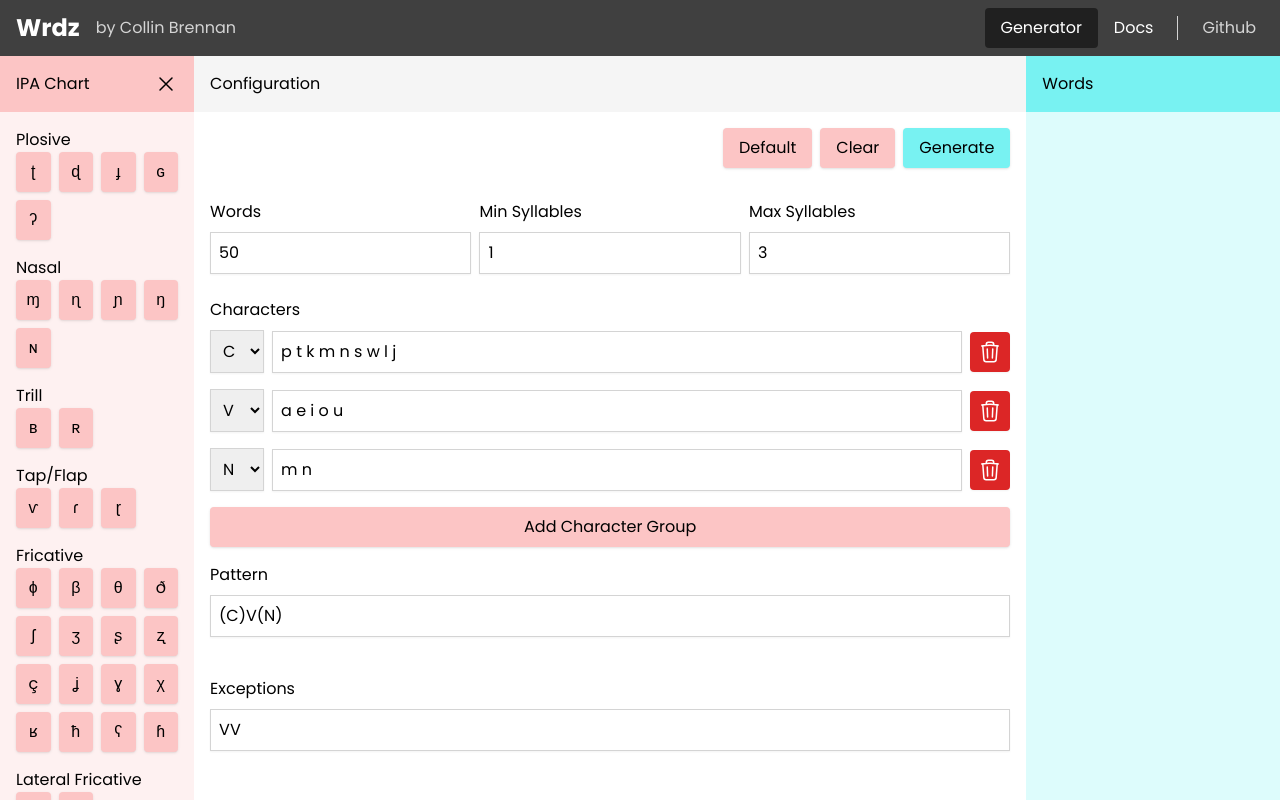
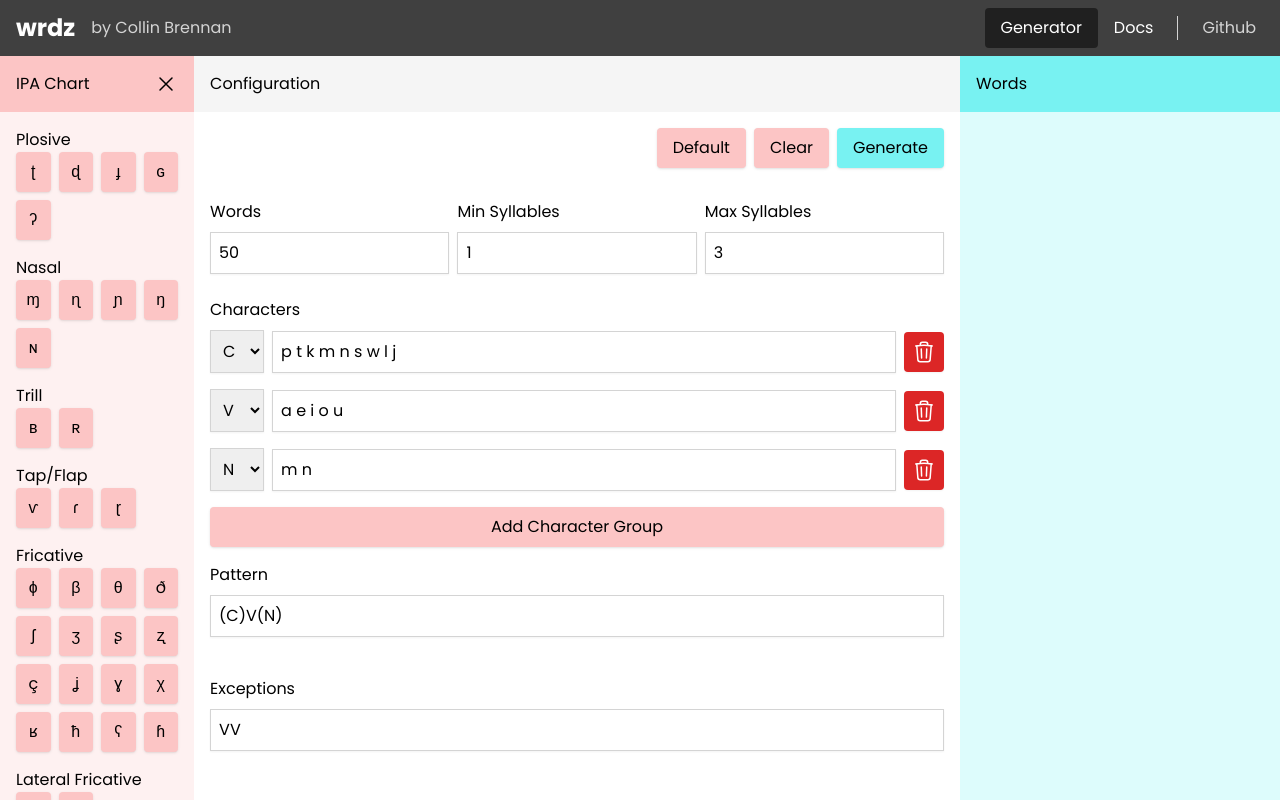
Before and after one commit to CollinBrennan/word-generator, a React (Vite) app: page / in a window 1280 px wide. Both pictures are taken after a click on the button 28 px from the left and 84 px from the top of the page. Built offline with nearby package versions, Linux system fonts and the light colour scheme.

Commit message:
Refactored form UI

```diff
--- a/src/components/Form.tsx
+++ b/src/components/Form.tsx
@@ -2,6 +2,7 @@ import { useForm, SubmitHandler, useFieldArray } from 'react-hook-form'
 import InputCharGroup from './InputCharGroup'
 import { yupResolver } from '@hookform/resolvers/yup'
 import * as yup from 'yup'
+import IPAMenu from './IPAMenu'
 
 export type Inputs = {
   charGroups: { label: string; characters: string }[]
@@ -88,6 +89,7 @@ function Form({ onSubmit }: FormProps) {
   })
 
   const { register, control, handleSubmit, reset, formState } = form
+
   const { errors } = formState
 
   const { fields, append, remove } = useFieldArray({
@@ -96,6 +98,11 @@ function Form({ onSubmit }: FormProps) {
   })
 
   return (
+    <div className="flex w-full">
+      <IPAMenu />
+      <div className="flex flex-col bg-background flex-grow">
+        <div className="bg-neutral-100 p-4">Configuration</div>
+        <div className="md:h-[calc(100vh-7rem)] overflow-y-auto p-4">
           <form className="flex flex-col" onSubmit={handleSubmit(onSubmit)}>
             <div className="flex justify-end pb-8 gap-2">
               <button
@@ -130,7 +137,7 @@ function Form({ onSubmit }: FormProps) {
                 />
               </div>
               <div className="flex flex-col gap-2">
-          <label>Min Syllables</label>
+                <label className="truncate">Min Syllables</label>
                 <input
                   type="number"
                   placeholder="1"
@@ -139,7 +146,7 @@ function Form({ onSubmit }: FormProps) {
                 />
               </div>
               <div className="flex flex-col gap-2">
-          <label>Max Syllables</label>
+                <label className="truncate">Max Syllables</label>
                 <input
                   type="number"
                   placeholder="3"
@@ -148,8 +155,12 @@ function Form({ onSubmit }: FormProps) {
                 />
               </div>
               <p className="text-sm text-red-500">{errors.numWords?.message}</p>
-        <p className="text-sm text-red-500">{errors.syllablesMin?.message}</p>
-        <p className="text-sm text-red-500">{errors.syllablesMax?.message}</p>
+              <p className="text-sm text-red-500">
+                {errors.syllablesMin?.message}
+              </p>
+              <p className="text-sm text-red-500">
+                {errors.syllablesMax?.message}
+              </p>
             </div>
 
             <div className="flex flex-col gap-2 pb-4">
@@ -158,7 +169,9 @@ function Form({ onSubmit }: FormProps) {
                 <div className="flex flex-col gap-2" key={field.id}>
                   <InputCharGroup
                     labelRegister={register(`charGroups.${index}.label`)}
-              charactersRegister={register(`charGroups.${index}.characters`)}
+                    charactersRegister={register(
+                      `charGroups.${index}.characters`
+                    )}
                     remove={() => remove(index)}
                     showRemoveButton={fields.length > 1}
                   />
@@ -198,6 +211,9 @@ function Form({ onSubmit }: FormProps) {
               />
             </div>
           </form>
+        </div>
+      </div>
+    </div>
   )
 }
 
--- a/src/components/IPAChart.tsx
+++ /dev/null
@@ -1,35 +0,0 @@
-function IPAChart() {
-  return (
-    <div className="flex flex-col gap-4">
-      {symbolGroups.map((group) => (
-        <div>
-          <h1>{group.name}</h1>
-          <div className="grid grid-cols-4 gap-2">
-            {group.symbols.split(' ').map((symbol) => (
-              <button className="p-2 shadow bg-secondary rounded">
-                {symbol}
-              </button>
-            ))}
-          </div>
-        </div>
-      ))}
-    </div>
-  )
-}
-
-export default IPAChart
-
-const symbolGroups = [
-  { name: 'Plosive', symbols: 'ʈ ɖ ɟ ɢ ʔ' },
-  { name: 'Nasal', symbols: 'ɱ ɳ ɲ ŋ ɴ' },
-  { name: 'Trill', symbols: 'ʙ ʀ' },
-  { name: 'Tap/Flap', symbols: 'ⱱ ɾ ɽ' },
-  { name: 'Fricative', symbols: 'ɸ β θ ð ʃ ʒ ʂ ʐ ç ʝ ɣ χ ʁ ħ ʕ ɦ' },
-  { name: 'Lateral Fricative', symbols: 'ɬ ɮ' },
-  { name: 'Approximant', symbols: 'ʋ ɹ ɻ ɰ' },
-  { name: 'Lateral Approximant', symbols: 'ɭ ʎ ʟ' },
-  { name: 'Clicks', symbols: 'ʘ ǀ ǃ ǂ ǁ' },
-  { name: 'Voiced Implosives', symbols: 'ɓ ɗ ʄ ɠ ʛ' },
-  { name: 'Affricates', symbols: 't͡s t͡ʃ t͡ɕ ʈ͡ʂ d͡z d͡ʒ d͡ʑ ɖ͡ʐ' },
-  { name: 'Other', symbols: 'ʍ w ʜ ʢ ʡ ɕ ʑ ɺ ɧ' },
-]
--- /dev/null
+++ b/src/components/IPAMenu.tsx
@@ -0,0 +1,62 @@
+import { ListBulletIcon, XMarkIcon } from '@heroicons/react/24/outline'
+import { useState } from 'react'
+
+function IPAMenu() {
+  const [isMenuShowing, setIsMenuShowing] = useState(false)
+  return (
+    <div className="flex-col shrink-0 bg-secondary/25 hidden md:flex">
+      {isMenuShowing ? (
+        <>
+          <div className="bg-secondary p-4 flex justify-between">
+            <h1>IPA Chart</h1>
+            <button onClick={() => setIsMenuShowing(false)}>
+              <XMarkIcon className="w-6" />
+            </button>
+          </div>
+          <div className="h-[calc(100vh-7rem)] overflow-auto p-4">
+            <div className="flex flex-col gap-4">
+              {symbolGroups.map((group) => (
+                <div>
+                  <h1>{group.name}</h1>
+                  <div className="grid grid-cols-4 gap-2">
+                    {group.symbols.split(' ').map((symbol) => (
+                      <button className="p-2 shadow bg-secondary rounded">
+                        {symbol}
+                      </button>
+                    ))}
+                  </div>
+                </div>
+              ))}
+            </div>
+          </div>
+        </>
+      ) : (
+        <>
+          <button
+            onClick={() => setIsMenuShowing(true)}
+            className="bg-secondary p-4"
+          >
+            <ListBulletIcon className="h-6" />
+          </button>
+        </>
+      )}
+    </div>
+  )
+}
+
+export default IPAMenu
+
+const symbolGroups = [
+  { name: 'Plosive', symbols: 'ʈ ɖ ɟ ɢ ʔ' },
+  { name: 'Nasal', symbols: 'ɱ ɳ ɲ ŋ ɴ' },
+  { name: 'Trill', symbols: 'ʙ ʀ' },
+  { name: 'Tap/Flap', symbols: 'ⱱ ɾ ɽ' },
+  { name: 'Fricative', symbols: 'ɸ β θ ð ʃ ʒ ʂ ʐ ç ʝ ɣ χ ʁ ħ ʕ ɦ' },
+  { name: 'Lateral Fricative', symbols: 'ɬ ɮ' },
+  { name: 'Approximant', symbols: 'ʋ ɹ ɻ ɰ' },
+  { name: 'Lateral Approximant', symbols: 'ɭ ʎ ʟ' },
+  { name: 'Clicks', symbols: 'ʘ ǀ ǃ ǂ ǁ' },
+  { name: 'Voiced Implosives', symbols: 'ɓ ɗ ʄ ɠ ʛ' },
+  { name: 'Affricates', symbols: 't͡s t͡ʃ t͡ɕ ʈ͡ʂ d͡z d͡ʒ d͡ʑ ɖ͡ʐ' },
+  { name: 'Other', symbols: 'ʍ w ʜ ʢ ʡ ɕ ʑ ɺ ɧ' },
+]
--- a/src/components/Navbar.tsx
+++ b/src/components/Navbar.tsx
@@ -24,10 +24,10 @@ function Navbar() {
     <div className="bg-neutral-700 text-background">
       <nav className="flex justify-between items-center px-4 py-2">
         <h1 className="flex items-center text-neutral-300">
-          <span className="text-2xl font-bold text-background pr-4">Wrdz</span>{' '}
+          <span className="text-2xl font-bold text-background pr-4">wrdz</span>{' '}
           by Collin Brennan
         </h1>
-        <div className="flex items-center">
+        <div className="hidden md:flex items-center">
           {pages.map((page, index) => (
             <a
               key={index}
--- a/src/pages/Home.tsx
+++ b/src/pages/Home.tsx
@@ -1,44 +1,14 @@
 import { useState } from 'react'
 import Form from '../components/Form'
 import { generateWordList } from '../generate'
-import IPAChart from '../components/IPAChart'
-import { ListBulletIcon, XMarkIcon } from '@heroicons/react/24/outline'
 
 function Home() {
-  const [isChartShowing, setIsChartShowing] = useState(false)
   const [wordList, setWordList] = useState<string[]>([])
 
   return (
     <div className="flex flex-col md:flex-row">
-      <div className="flex-col shrink-0 bg-secondary/25 hidden md:flex">
-        {isChartShowing ? (
-          <>
-            <div className="bg-secondary p-4 flex justify-between">
-              <h1>IPA Chart</h1>
-              <button onClick={() => setIsChartShowing(false)}>
-                <XMarkIcon className="w-6" />
-              </button>
-            </div>
-            <div className="h-[calc(100vh-7rem)] overflow-auto p-4">
-              <IPAChart />
-            </div>
-          </>
-        ) : (
-          <>
-            <button
-              onClick={() => setIsChartShowing(true)}
-              className="bg-secondary p-4"
-            >
-              <ListBulletIcon className="h-6" />
-            </button>
-          </>
-        )}
-      </div>
-      <div className="flex flex-col bg-background flex-grow">
-        <div className="bg-neutral-100 p-4">Configuration</div>
-        <div className="md:h-[calc(100vh-7rem)] overflow-y-auto p-4">
-          <Form onSubmit={(data) => setWordList(generateWordList(data))} />
-        </div>
+      <div className="md:w-3/4">
+        <Form onSubmit={(data) => setWordList(generateWordList(data))} />
       </div>
 
       <div className="flex flex-col bg-primary/25 md:w-1/4">
```
Lines whose indentation alone changed are shown as unchanged.
